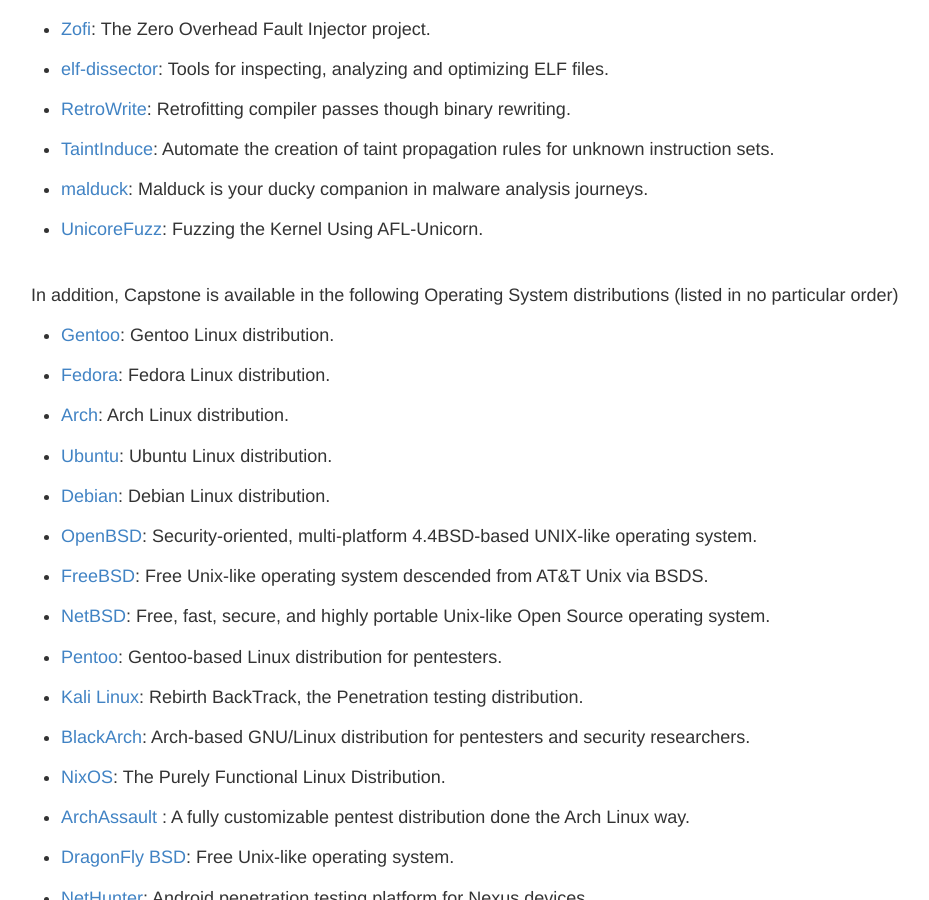
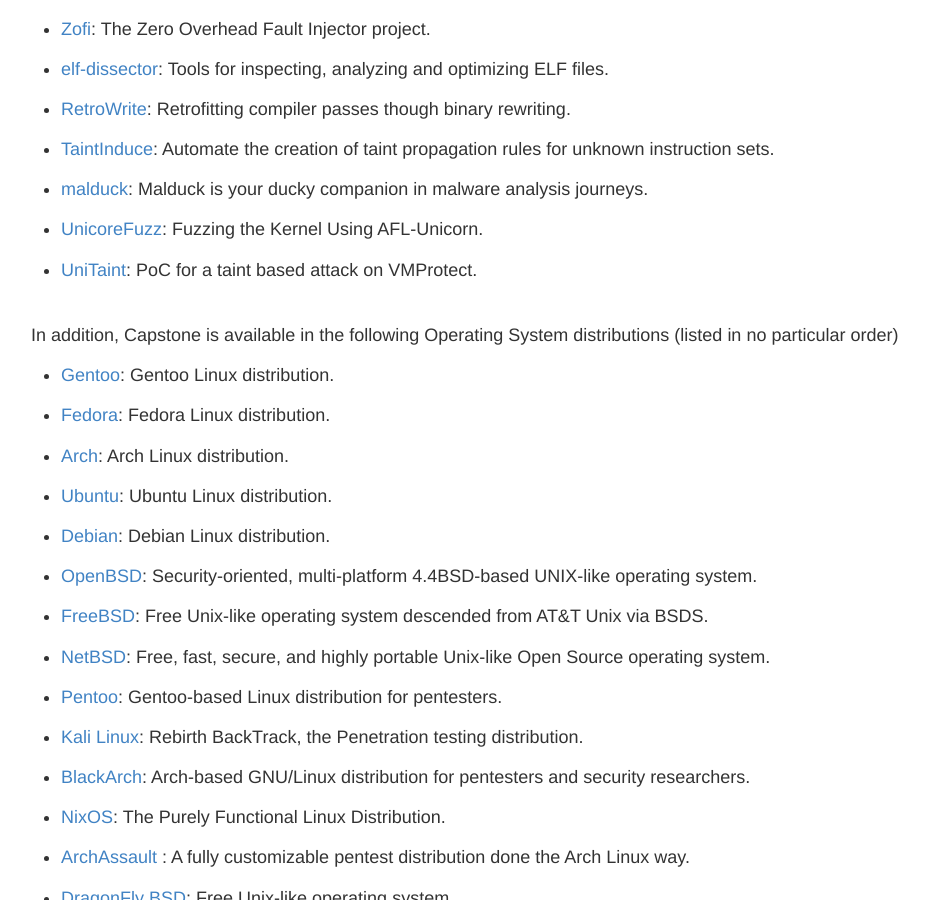
Before and after one commit to capstone-engine/capstone-engine.github.io, a Jekyll site: the page built from showcase.md, in a window 1280 px wide and 900 px high, scrolled down 19216 px. Shown: the whole window, without its empty margins (169-1098 px from the left). Built offline with Jekyll 4.4.1, drawn with Linux system fonts in a browser that asks for light colours; some of the changed lines change nothing that is shown.

Commit message:
showcase

```diff
--- a/showcase.md
+++ b/showcase.md
@@ -5,7 +5,7 @@
 
 ## Showcase
 
-In our knowledge, Capstone has been used by **461** following products (listed in no particular order).
+In our knowledge, Capstone has been used by **462** following products (listed in no particular order).
 
 - [Unicorn](http://www.unicorn-engine.org): Lightweight multi-arch, multi-platform CPU emulator framework.
 
@@ -927,6 +927,7 @@
 
 - [UnicoreFuzz](https://github.com/fgsect/unicorefuzz): Fuzzing the Kernel Using AFL-Unicorn.
 
+- [UniTaint](https://github.com/pgarba/UniTaint): PoC for a taint based attack on VMProtect.
 
 
 <br>
```
